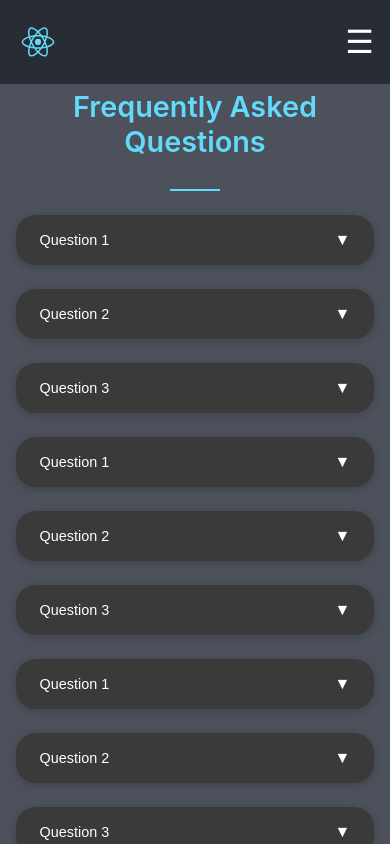
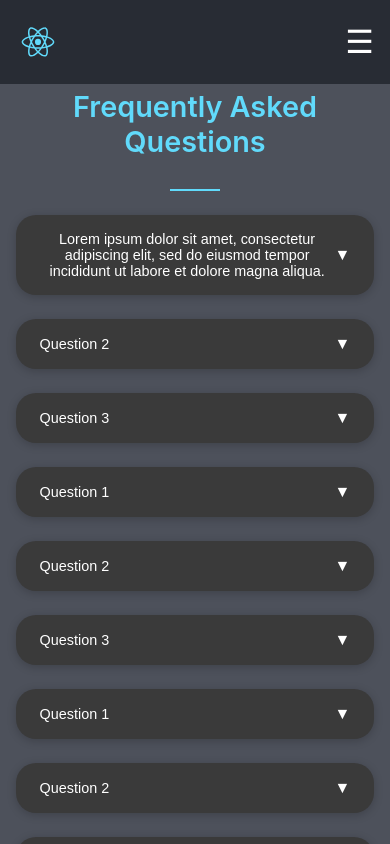
Before and after one commit to akmalm07/Hackathon-Showcase-Website, a React (Create React App) app in the folder frontend/: page /faq in a window 390 px wide. Shown: the top 844 px of the page. Built offline with nearby package versions, Linux system fonts and the light colour scheme.

Commit message:
Fixed whitespace bug that is present in mobile

```diff
--- a/frontend/public/index.html
+++ b/frontend/public/index.html
@@ -3,7 +3,8 @@
   <head>
     <meta charset="utf-8" />
     <link rel="icon" href="%PUBLIC_URL%/favicon.ico" />
-    <meta name="viewport" content="width=device-width, initial-scale=1" />
+    <meta name="viewport" content="width=device-width, initial-scale=1.0">
+
     <meta name="theme-color" content="#000000" />
     <meta
       name="description"
--- a/frontend/src/FAQ.js
+++ b/frontend/src/FAQ.js
@@ -6,7 +6,7 @@ export default function FAQ() {
   const faqRefs = useRef([]); // refs to each answer wrapper
 
   const faqData = [
-    { question: "Question 1", answer: "Answer to question 1." },
+    { question: "Lorem ipsum dolor sit amet, consectetur adipiscing elit, sed do eiusmod tempor incididunt ut labore et dolore magna aliqua.", answer: "Answer to question 1.Lorem ipsum dolor sit amet, consectetur adipiscing elit, sed do eiusmod tempor incididunt ut labore et dolore magna aliqua.Lorem ipsum dolor sit amet, consectetur adipiscing elit, sed do eiusmod tempor incididunt ut labore et dolore magna aliqua.Lorem ipsum dolor sit amet, consectetur adipiscing elit, sed do eiusmod tempor incididunt ut labore et dolore magna aliqua.Lorem ipsum dolor sit amet, consectetur adipiscing elit, sed do eiusmod tempor incididunt ut labore et dolore magna aliqua.Lorem ipsum dolor sit amet, consectetur adipiscing elit, sed do eiusmod tempor incididunt ut labore et dolore magna aliqua.Lorem ipsum dolor sit amet, consectetur adipiscing elit, sed do eiusmod tempor incididunt ut labore et dolore magna aliqua.Lorem ipsum dolor sit amet, consectetur adipiscing elit, sed do eiusmod tempor incididunt ut labore et dolore magna aliqua.Lorem ipsum dolor sit amet, consectetur adipiscing elit, sed do eiusmod tempor incididunt ut labore et dolore magna aliqua.Lorem ipsum dolor sit amet, consectetur adipiscing elit, sed do eiusmod tempor incididunt ut labore et dolore magna aliqua." },
     { question: "Question 2", answer: "Answer to question 2." },
     { question: "Question 3", answer: "Answer to question 3." },
     { question: "Question 1", answer: "Answer to question 1." },
@@ -70,8 +70,8 @@ export default function FAQ() {
     <section className="faq-section">
       <h2>Frequently Asked Questions</h2>
       {faqData.map((faq, index) => (
-        <div key={index} className={`faq-item ${openIndex === index ? "open" : ""}`}>
-          <button className="faq-question" onClick={() => toggleFAQ(index)}>
+        <div key={index} className={`faq-item ${openIndex === index ? "open" : ""}`} onClick={() => toggleFAQ(index)}>
+          <button className="faq-question">
             <span>{faq.question}</span>
             <span className="arrow">▼</span>
           </button>
--- a/frontend/src/Home.js
+++ b/frontend/src/Home.js
@@ -172,9 +172,6 @@ function HomeFront() {
 
   return (
     <section className="home-front">
-      <video autoPlay muted loop className="background-video">
-        <source src={videoFile} type="video/mp4" />
-      </video>
       <div className="home-front-content">
         <h1>Welcome to the <br></br> MBHS Hackathon!</h1>
         <p>
--- a/frontend/src/style/faq.css
+++ b/frontend/src/style/faq.css
@@ -21,12 +21,17 @@
   margin-bottom: 1.5rem;
   padding: 1.5rem 2rem;
   box-shadow: 0 2px 10px rgba(0,0,0,0.2);
-  transition: background 0.3s ease, transform 0.3s ease;
+  transition: background-color 0.3s ease, transform 0.3s ease, color 0.3s ease;
 }
 
 .faq-item:hover {
   transform: translateY(-2px);
   background-color: var(--faq-box-color-hover);
+  color: var(--secondary-color);
+}
+
+.faq-item:hover .faq-question {
+  color: inherit;
 }
 
 .faq-item.open {
@@ -37,7 +42,7 @@
 /* Question button */
 .faq-question {
   display: flex;
-  justify-content: space-between; /* arrow sticks right */
+  justify-content: space-between;
   align-items: center;
   font-size: var(--font-size);
   font-weight: 500;
@@ -46,18 +51,16 @@
   border: none;
   outline: none;
   cursor: pointer;
-  transition: color 0.3s ease;
   padding: 0;
-}
 
-.faq-question:hover {
-  color: var(--secondary-color);
 }
 
 /* Arrow */
-.arrow {
+.faq-question .arrow {
   font-size: var(--font-size);
-  transition: transform 0.3s ease;
+}
+.faq-item.open .arrow {
+  transform: rotate(180deg);
 }
 
 .faq-answer-wrapper {
--- a/frontend/src/style/root.css
+++ b/frontend/src/style/root.css
@@ -66,6 +66,10 @@ ul {
 section
 {
   padding: 5vh 5vw;
+  height: 100%;
+  min-height: 100vh;
+  border: 0;
+  margin: 0;
 }
 
 a
@@ -210,13 +214,24 @@ p {
 }
 
 
-.home-front
-{
+.home-front {
+
+  position: relative;
+  width: 100%;
   height: 100vh;
   display: flex;
   align-items: center;
   justify-content: center;
+
+  background-image: url("../vendors/home-bg-example.jpg");
+  background-size: cover;
+  background-position: center;
+  background-repeat: no-repeat;
+  z-index: -1;
+
   padding: 0;
+  margin: 0;
+  border: 0;
 }
 
 .home-front::after
@@ -240,17 +255,16 @@ p {
 }
 */
 
-.home-front video
+/* .home-front video
 {
   position: absolute;
   top: 0;
   left: 0;
-  width: 100%;
-  height: 100%;
   object-fit: cover;
   z-index: -1;
-  opacity: 0.7;
+  opacity: 0.6; /* --Darkness-- *-/
 }
+*/
 
 .home-front-content
 {
```
Also changed, not shown: frontend/src/style/about.css (indentation only), frontend/src/vendors/home-bg-example.jpg (added).
